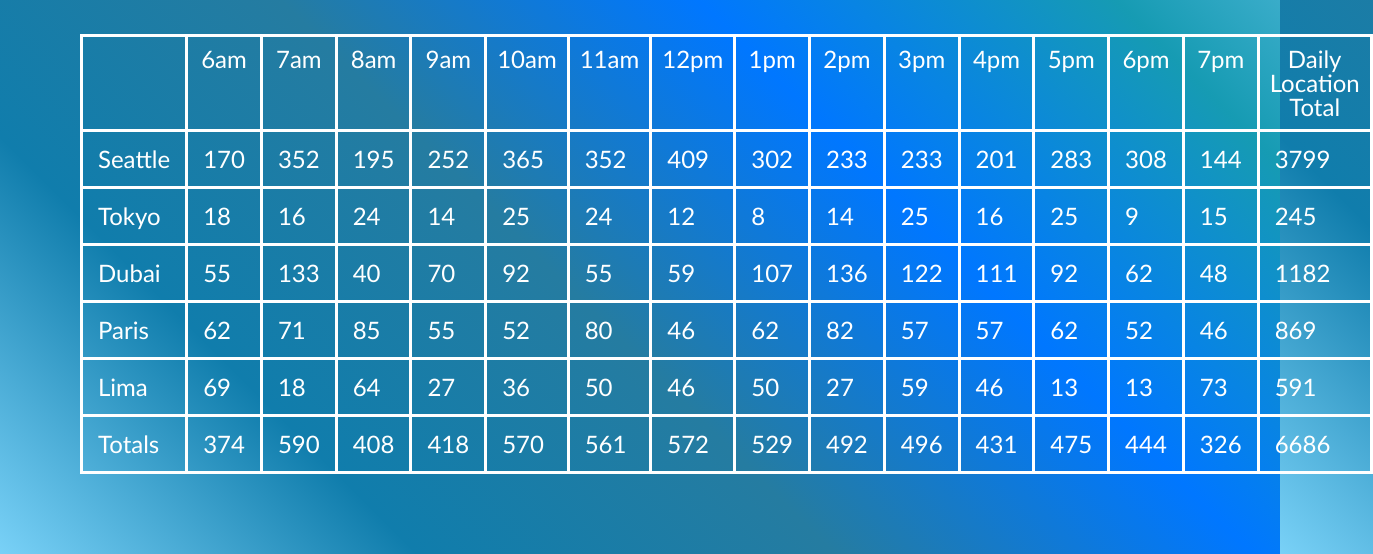
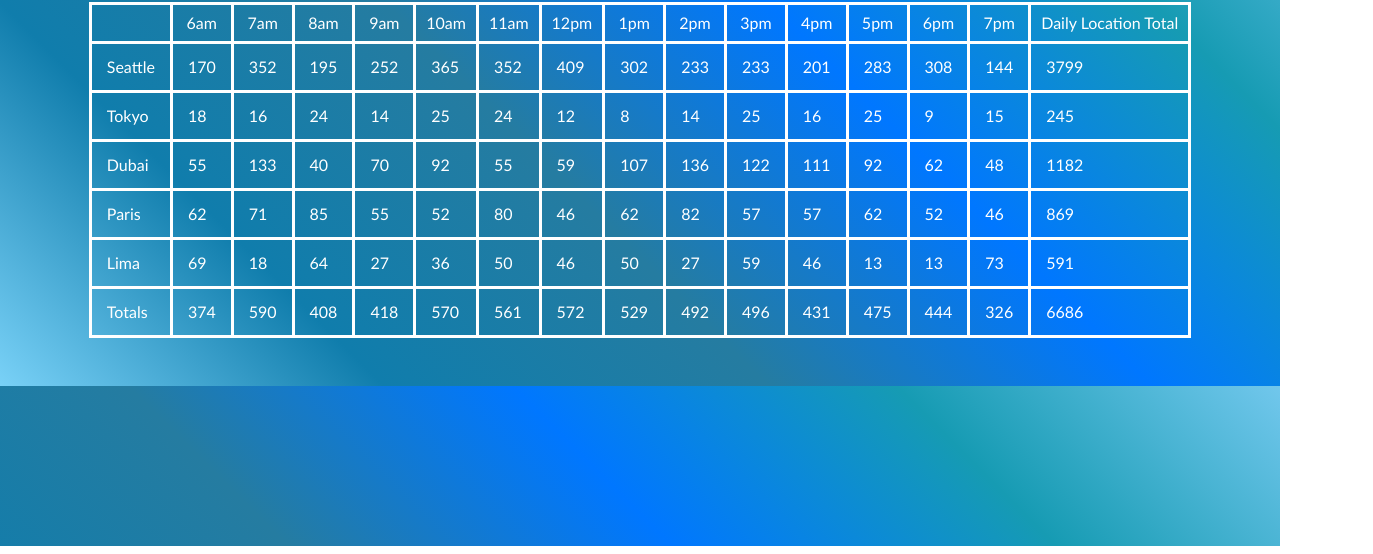
Before and after one commit to CherylDee/cookie-stand, a plain HTML site: page sales.html in a window 1280 px wide. Shown: the part 254-808 px from the top of the page, 1373 px wide, since content can reach past the window. Drawn offline with Linux system fonts and the light colour scheme; a web font is replaced by a local one.

Commit message:
Update style.css

```diff
--- a/css/style.css
+++ b/css/style.css
@@ -1,4 +1,5 @@
 body {
+  color: white;
   padding: 3rem;
   background-color: #f198a0;
   background: linear-gradient(45deg, #79d1f7, #107dac, #257ca1, #0077ff, #169bb3, #71c7ec);
@@ -39,16 +40,16 @@ h2 {
 }
 
 ul {
-
   display: flex;
   flex-direction: column;
   align-items: center;
   font-size: 2vh;
   line-height: 40px;
 }
+
 table {
-  font-size: 1.5rem;
-  margin: 2rem;
+  font-size: 1rem;
+  margin: auto;
   color: white;
   align-content: center;
 }
```
